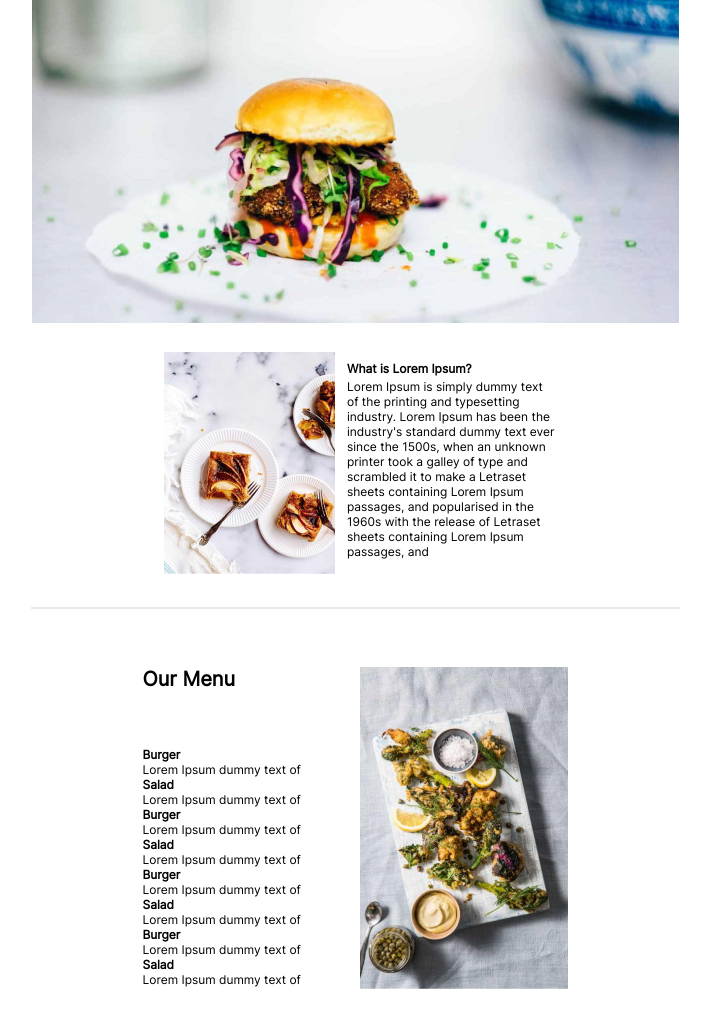
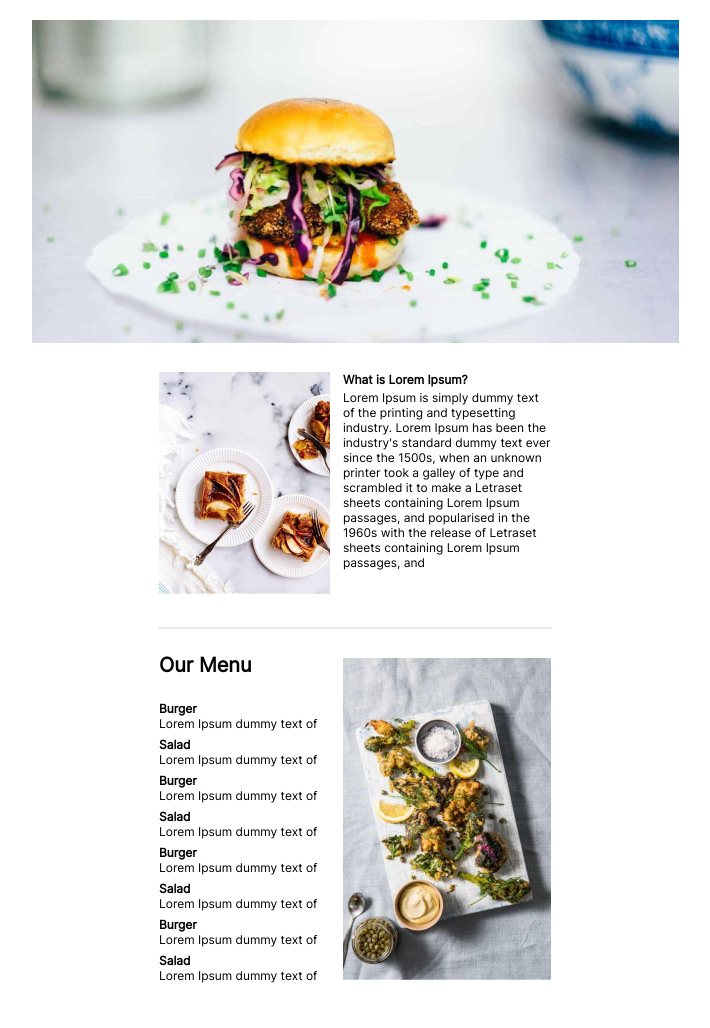
Before and after one commit to Gkamashidze/N5, a plain HTML site: page index.html in a window 1280 px wide. Shown: the whole page, without its empty margins (285-995 px from the left). Drawn offline with Linux system fonts and the light colour scheme.

Commit message:
განახლება 1.1

```diff
--- a/index.html
+++ b/index.html
@@ -43,6 +43,7 @@
         </div>
 
     </div>
+
     <div class="hr">
         <hr>
     </div>
@@ -57,34 +58,52 @@
             </div>
 
             <div class="menu_list">
+
+                <div>
                     <h3>Burger</h3>
                     <p>Lorem Ipsum dummy text of </p>
+                </div>
 
+                <div>
                     <h3>Salad</h3>
                     <p>Lorem Ipsum dummy text of </p>
+                </div>
 
+                <div>
                     <h3>Burger</h3>
                     <p>Lorem Ipsum dummy text of </p>
+                </div>
 
+                <div>
                     <h3>Salad</h3>
                     <p>Lorem Ipsum dummy text of </p>
+                </div>
 
+                <div>
                     <h3>Burger</h3>
                     <p>Lorem Ipsum dummy text of </p>
+                </div>
 
+                <div>
                     <h3>Salad</h3>
                     <p>Lorem Ipsum dummy text of </p>
+                </div>
 
+                <div>
                     <h3>Burger</h3>
                     <p>Lorem Ipsum dummy text of </p>
+                </div>
 
+                <div>
                     <h3>Salad</h3>
                     <p>Lorem Ipsum dummy text of </p>
                 </div>
 
             </div>
 
-        <div class="img_container">
+        </div>
+
+        <div class="img_container1">
 
             <img class="img3" src="/src/img/image3.png" alt="">
 
--- a/style.css
+++ b/style.css
@@ -12,8 +12,6 @@ body {
     display: block;
     justify-content: center;
     align-items: center;
-    /* margin-left: 300px;
-    margin-right: 300px; */
 }
 
 
@@ -38,6 +36,7 @@ h1 {
     display: flex;
     justify-content: center;
     align-items: center;
+    margin-top: 20px;
 }
 
 .img1 {
@@ -60,16 +59,14 @@ h1 {
 
 
 .text_container {
-    width: 208px;
-    height: 204px;
-    margin-left: 12px;
+    margin-left: 13px;
 }
 
 .lorem {
-    width: 267px;
+    width: 208px;
     height: 13px;
     margin-bottom: 5px;
-    margin-top: 0;
+
 }
 
 .lorem_text {
@@ -84,8 +81,17 @@ h1 {
     align-items: center;
     background-color: white;
     width: 100%;
+    height: 222px;
     margin-top: 29px;
 
+}
+
+.img_container {
+    display: flex;
+    justify-content: center;
+    align-items: center;
+    width: 171px;
+    height: 222px;
 }
 
 .img1 {
@@ -102,10 +108,9 @@ h1 {
 }
 
 hr {
-    width: 647px;
+    width: 392px;
     margin-top: 33px;
     margin-bottom: 29px;
-
     border: 1px solid #E9E9E9;
 }
 
@@ -113,34 +118,39 @@ hr {
     display: flex;
     justify-content: center;
     align-items: center;
-
-    margin-top: 29px;
     margin-bottom: 46px;
 }
 
 .text_container1 {
-    width: 208px;
+    width: 175px;
     height: 322px;
 }
 
 .menu {
-margin-bottom: 56px;
+    height: 12px;
+    margin-bottom: 31px;
+}
+
+.menu_list {
+    width: 175px;
+    height: 279px;
+
 }
 
 .menu h1 {
     font-family: Inter;
     font-weight: 700;
     font-size: 20px;
-    line-height: 24px;
 
     color: #000000;
 }
 
 .menu_list h3 {
+    width: 175px;
+    height: 15px;
     font-family: Inter;
     font-weight: 700;
     font-size: 12px;
-    line-height: 15px;
 
     color: #000000;
 }
@@ -149,12 +159,19 @@ margin-bottom: 56px;
     font-family: Inter;
     font-weight: 400;
     font-size: 12px;
-    line-height: 15px;
 
     color: #000000;
 }
 
-.img_container {
+.menu_list div {
+    width: 175px;
+    height: 28px;
+    margin-bottom: 8px;
+}
+
+.img_container1 {
+    width: 208px;
+    height: 322px;
     margin-left: 9px;
 }
 
```
Lines whose indentation alone changed are shown as unchanged.
